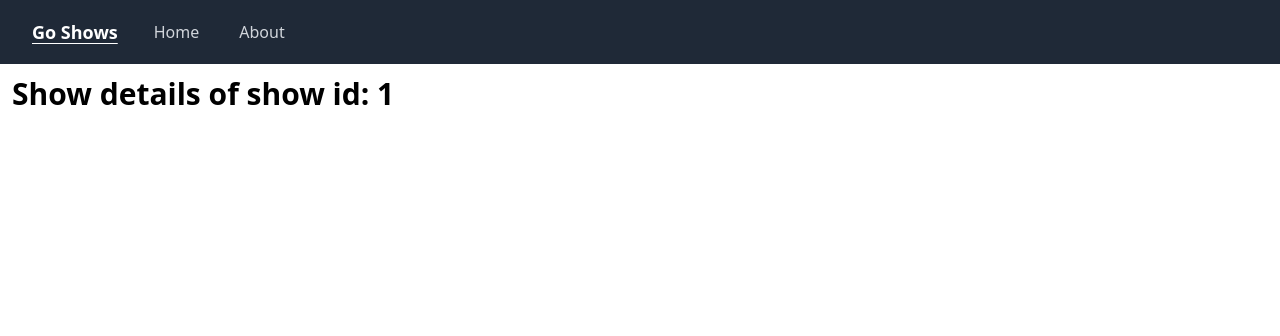
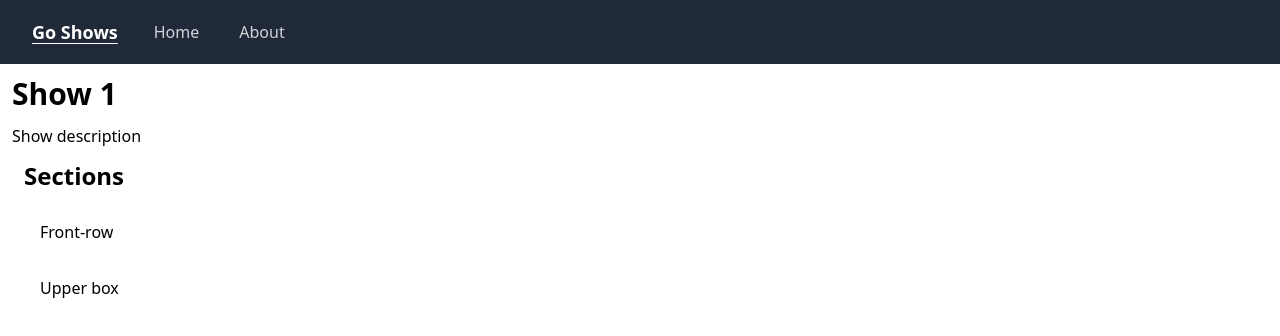
Before and after one commit to jgarivera/go-shows, a React (Create React App) app in the folder client/: page /shows/1 in a window 1280 px wide. Shown: the top 336 px of the page. Built offline with nearby package versions, Linux system fonts and the light colour scheme.

Commit message:
feat(client): add sections in show details page

```diff
--- a/client/src/pages/ShowDetails.tsx
+++ b/client/src/pages/ShowDetails.tsx
@@ -1,12 +1,31 @@
 import { useParams } from "react-router-dom";
+import SectionList from "../features/shows/components/SectionList";
+import { Section } from "../features/shows/types";
 
 export default function ShowDetails(): JSX.Element {
   const { showId } = useParams();
 
+  const sections: Section[] = [
+    {
+      id: 1,
+      name: "Front-row",
+      availableSeats: 10,
+    },
+    {
+      id: 2,
+      name: "Upper box",
+      availableSeats: 10,
+    },
+  ];
+
   return (
     <div>
       <div className="m-3">
-        <h1 className="text-3xl font-bold my-3">Show details of show id: {showId}</h1>
+        <h1 className="text-3xl font-bold my-3">Show {showId}</h1>
+
+        <p className="text-base">Show description</p>
+
+        <SectionList sections={sections} />
       </div>
     </div>
   );
```
